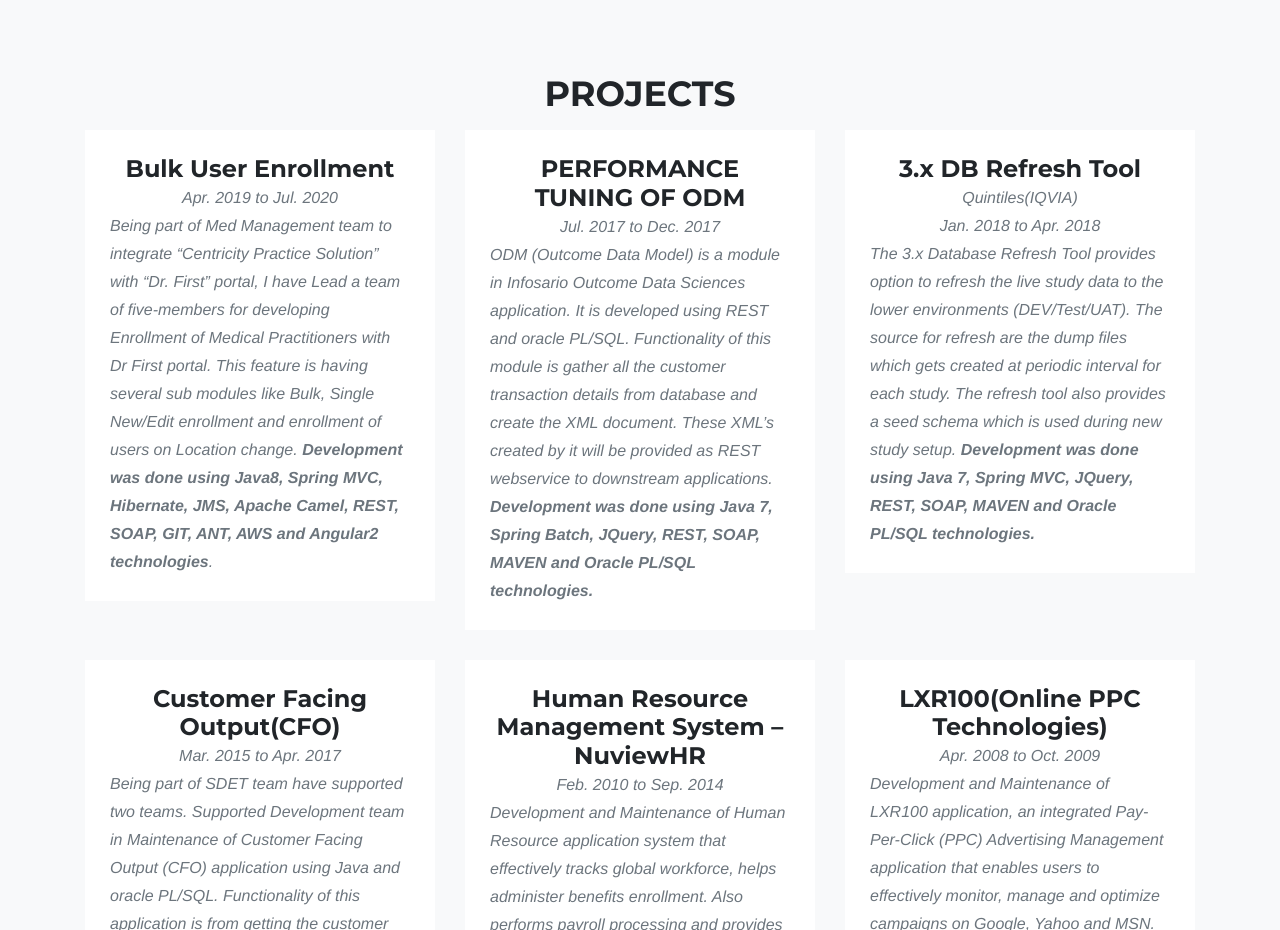
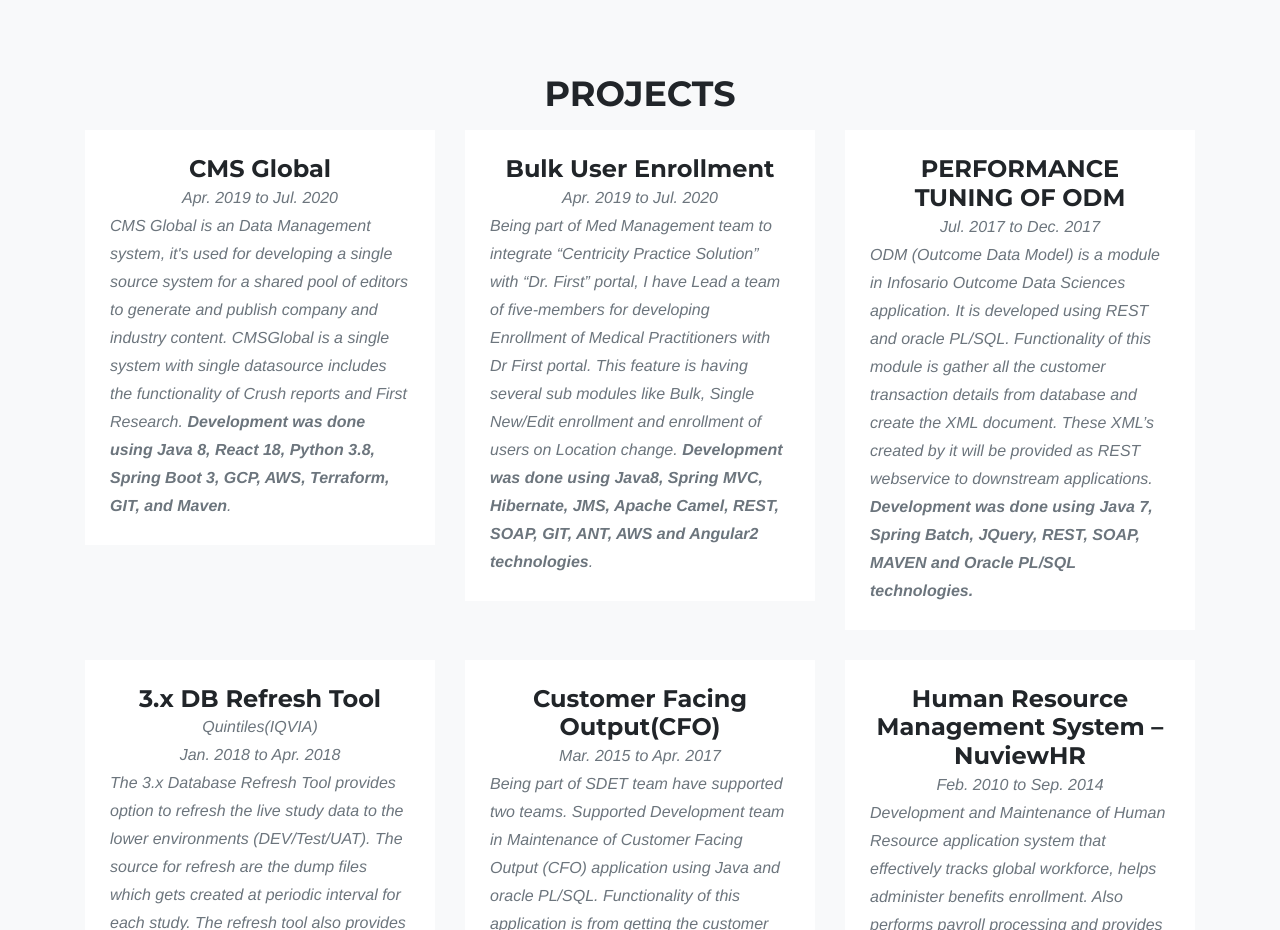
Before and after one commit to raghava219/MyPersonalWebSite, a plain HTML site: page index.html in a window 1280 px wide. Shown: the part 2480-3410 px from the top of the page. Drawn offline with nearby package versions, Linux system fonts and the light colour scheme; a web font is replaced by a local one.

Commit message:
Added details of CMS Global Project.

```diff
--- a/index.html
+++ b/index.html
@@ -292,6 +292,17 @@
       <!-- JAVA -->
       <div>
         <div class="row">
+
+          <div class="col-md-4 col-sm-6 portfolio-item">
+            <div class="portfolio-caption">
+              <h4>CMS Global</h4>
+              <p class="text-muted">Apr. 2019 to Jul. 2020</p>
+              <p class="text-muted text-left">CMS Global is an Data Management system, it's used for developing a single source system
+                for a shared pool of editors to generate and publish company and industry content.
+                CMSGlobal is a single system with single datasource includes the functionality of Crush reports and First Research.
+                <strong>Development was done using Java 8, React 18, Python 3.8, Spring Boot 3, GCP, AWS, Terraform, GIT, and Maven</strong>.</p>
+            </div>
+          </div>
 
           <div class="col-md-4 col-sm-6 portfolio-item">
             <div class="portfolio-caption">
```
